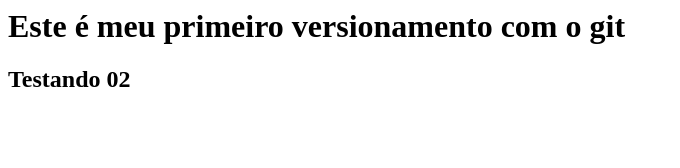
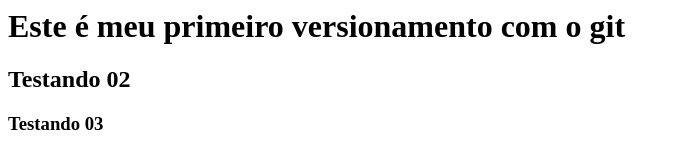
Before and after one commit to ayrtontsn/Projetos, a plain HTML site: page index.html in a window 1280 px wide. Shown: the whole page, without its empty margins (0-680 px from the left). Drawn offline with Linux system fonts and the light colour scheme.

Commit message:
Teste 03

```diff
--- a/index.html
+++ b/index.html
@@ -5,5 +5,6 @@
 	<body>
 		<h1>Este é meu primeiro versionamento com o git</h1>
 		<h2>Testando 02</h2>
+		<h3>Testando 03</h3>
 	</body>
 </html>
```
